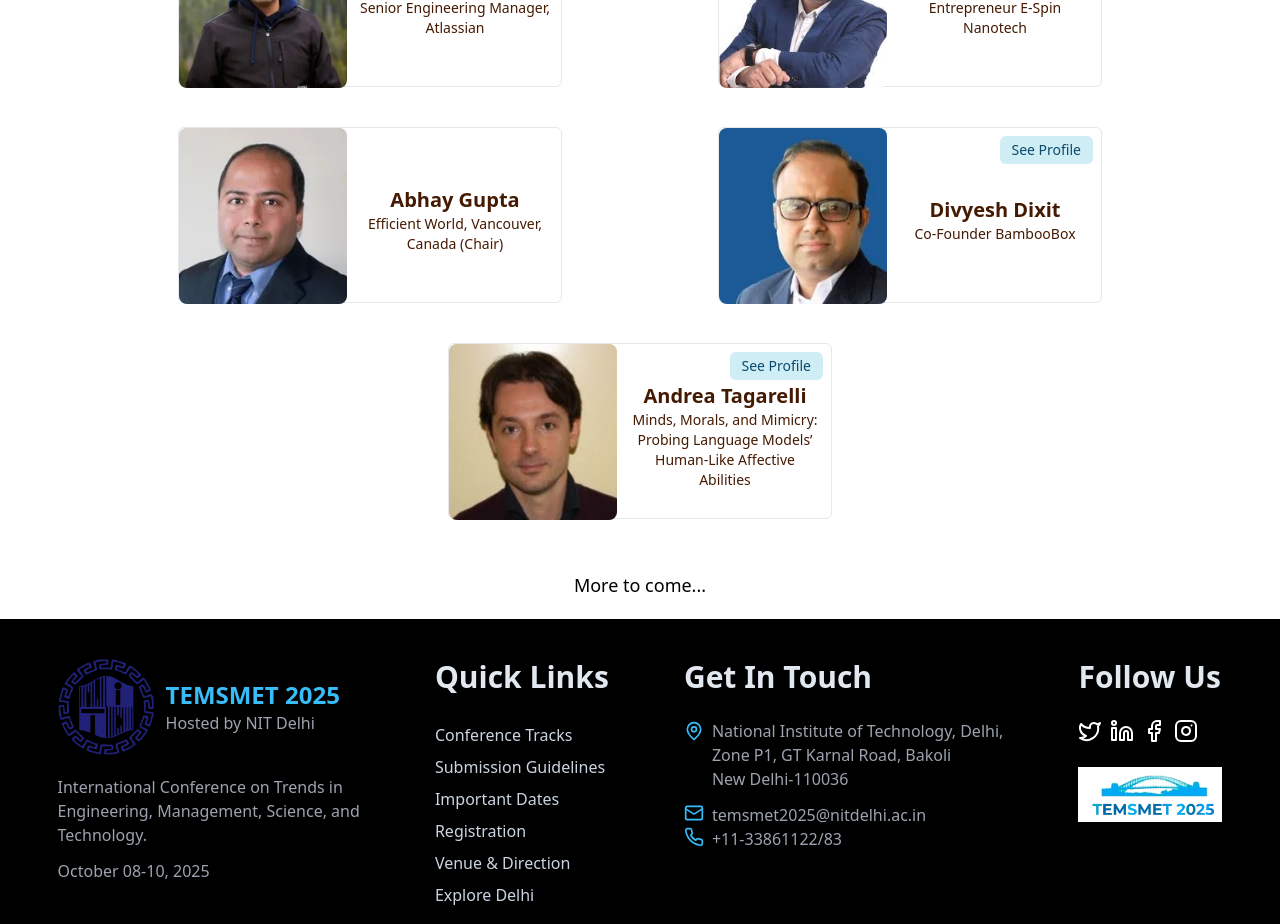
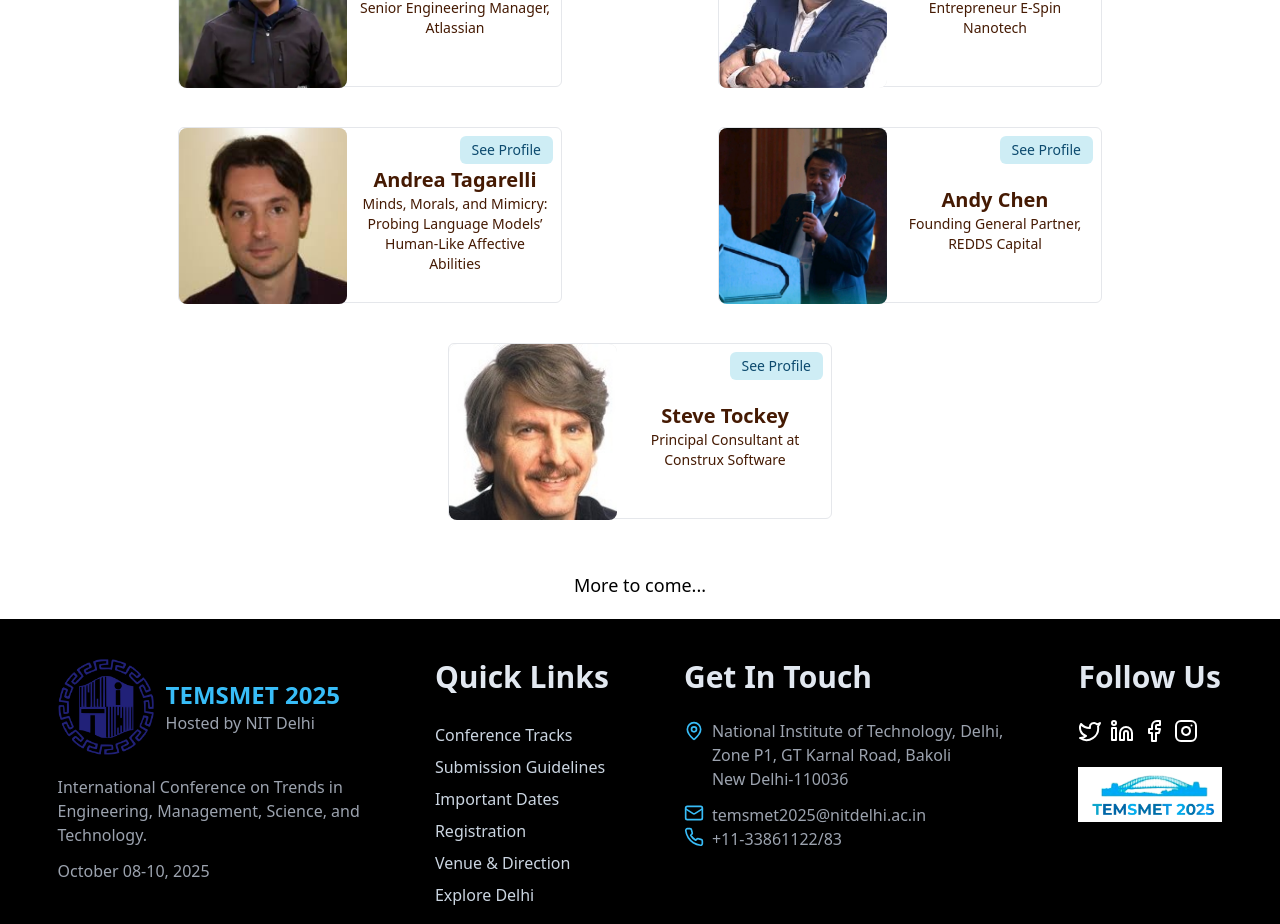
Before and after one commit to temsmet2025/temsmet2025-r, a React (Vite) app: page /#/keynote-speakers in a window 1280 px wide. Shown: the part 1520-2444 px from the top of the page. Built offline with nearby package versions, Linux system fonts and the light colour scheme.

Commit message:
added andy chen and steve

```diff
--- a/src/assets/keynoteSpeakers.js
+++ b/src/assets/keynoteSpeakers.js
@@ -5,7 +5,9 @@ export const keynoteSpeakers = [
     { id: 3, name: "Sachin Sinha" , affiliation: "Director, Technology Strategy, Microsoft", imagePath: "./keynoteSpeakers/sachinsinha.webp", link:"https://www.linkedin.com/in/sachinsinha/" },
     { id: 4, name: "Mayank Sawhney" , affiliation: "Senior Engineering Manager, Atlassian", imagePath: "./keynoteSpeakers/mayank.webp", link:"https://www.linkedin.com/in/mayanksawhney/?originalSubdomain=in" },
     { id: 5, name: "Sandip Patil" , affiliation: "Entrepreneur E-Spin Nanotech", imagePath: "./keynoteSpeakers/sandip.jpeg", link:"https://www.linkedin.com/in/dr-sandip-patil-87863814/?originalSubdomain=in" },
-    { id: 6, name: "Abhay Gupta", affiliation: "Efficient World, Vancouver, Canada (Chair)", imagePath: "./orgCommittee/informationCommittee/abhay.webp" },
-    { id: 7, name: "Divyesh Dixit", affiliation: "Co-Founder BambooBox", imagePath: "./orgCommittee/techProgCommittee/divyesh.webp", link: "https://www.linkedin.com/in/divyesh-dixit/" },
-    { id: 8, name: "Andrea Tagarelli", affiliation: "Minds, Morals, and Mimicry: Probing Language Models’ Human-Like Affective Abilities", imagePath: "./keynoteSpeakers/andrea.jpeg", link: "https://www.linkedin.com/in/andrea-tagarelli/?locale=en_US" }
+    //{ id: 6, name: "Abhay Gupta", affiliation: "Efficient World, Vancouver, Canada (Chair)", imagePath: "./orgCommittee/informationCommittee/abhay.webp" },
+    //{ id: 7, name: "Divyesh Dixit", affiliation: "Co-Founder BambooBox", imagePath: "./orgCommittee/techProgCommittee/divyesh.webp", link: "https://www.linkedin.com/in/divyesh-dixit/" },
+    { id: 6, name: "Andrea Tagarelli", affiliation: "Minds, Morals, and Mimicry: Probing Language Models’ Human-Like Affective Abilities", imagePath: "./keynoteSpeakers/andrea.jpeg", link: "https://www.linkedin.com/in/andrea-tagarelli/?locale=en_US" },
+    { id: 7, name: "Andy Chen", affiliation: "Founding General Partner, REDDS Capital", imagePath: "./keynoteSpeakers/andy_chen.webp", link: "https://www.linkedin.com/in/chenatl/" },
+    { id: 8, name: "Steve Tockey", affiliation: "Principal Consultant at Construx Software", imagePath: "./keynoteSpeakers/steve.webp", link: "https://www.linkedin.com/in/steve-tockey-2a595/" }
 ];
```
Also changed, not shown: public/keynoteSpeakers/andy_chen.webp (added), public/keynoteSpeakers/steve.webp (added).
